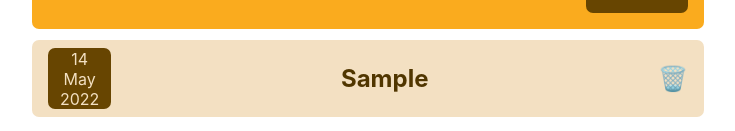
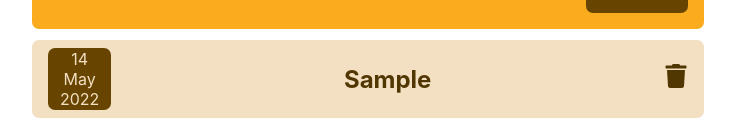
Before and after one commit to adnan725/Todo-list, a React (Create React App) app: page / in a window 1280 px wide. Both pictures are taken after typing "Sample" into the empty fields and a click on the button "Click". Shown: the part 179-310 px from the top of the page, without its empty margins (272-1007 px from the left). Built offline with nearby package versions, Linux system fonts and the light colour scheme.

Commit message:
added react icon package and icon to project

```diff
--- a/package.json
+++ b/package.json
@@ -11,6 +11,7 @@
     "@testing-library/user-event": "^13.5.0",
     "react": "^18.1.0",
     "react-dom": "^18.1.0",
+    "react-icons": "^4.3.1",
     "react-scripts": "5.0.1",
     "web-vitals": "^2.1.4"
   },
--- a/src/components/DataIForm/DataForm.css
+++ b/src/components/DataIForm/DataForm.css
@@ -62,6 +62,14 @@ input:hover {
 
 .formBtn:hover {
   background-color: #503600;
+}
+
+.icon {
+  transition: all 300ms;
+}
+
+.icon:hover {
+  color: #7a5101;
 }
 
 .finalList {
--- a/src/components/DataIForm/DataForm.js
+++ b/src/components/DataIForm/DataForm.js
@@ -1,6 +1,8 @@
 import React, {useEffect, useState} from "react";
 import './DataForm.css';
 import Button from "../Button/Button";
+import {FaDeaf, FaHeart, FaTrash} from "react-icons/fa";
+
 
 function getLocalItems() {
     const list = localStorage.getItem('lists')
@@ -86,7 +88,9 @@ function DataIForm() {
                             <p>{date.getFullYear()}</p>
                         </div>
                         <p>{item}</p>
-                        <p className="deleteButton" onClick={() => deleteItemHandler(id)}>🗑️</p>
+                        <p className="deleteButton" onClick={() => deleteItemHandler(id)}>
+                            <FaTrash className="icon"/>
+                        </p>
                     </div>
                 })}
             </div>
```
Also changed, not shown: public/delete.svg (added), 1 other file (tests, documents, lock files or other folders).
